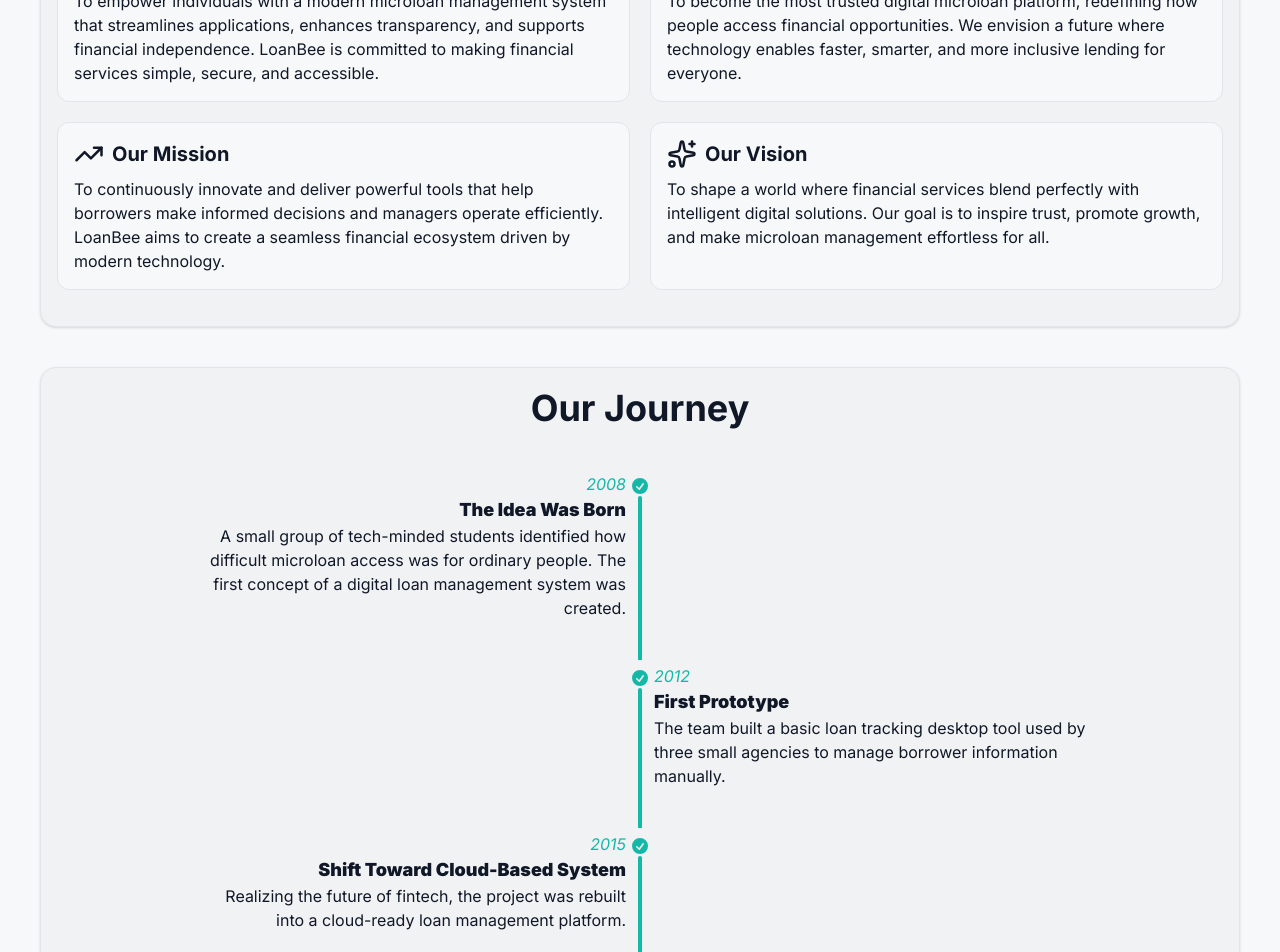
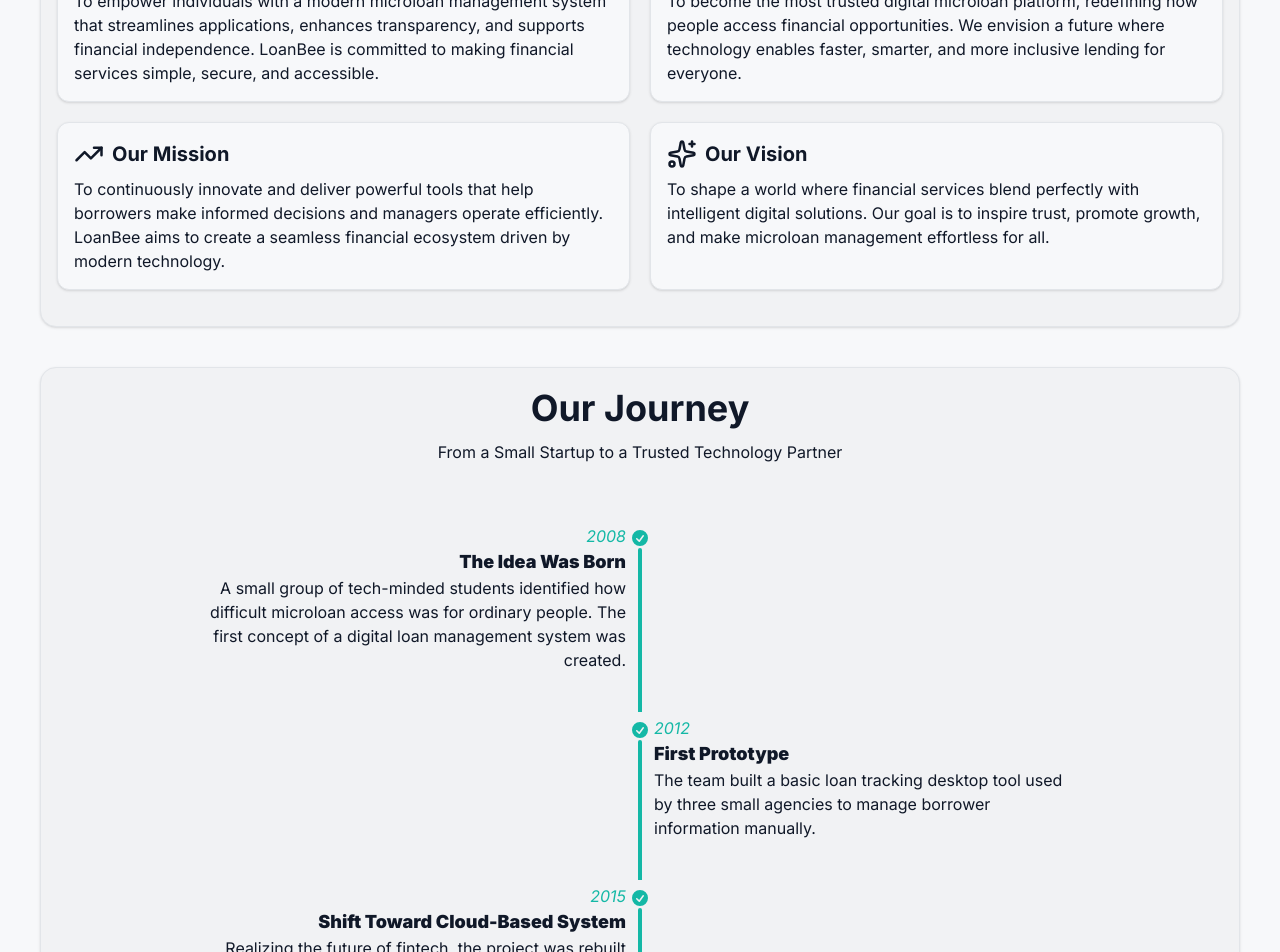
Before and after one commit to hossain-shifat/Micro-Loan, a React (Vite) app: page /about in a window 1280 px wide. Shown: the part 700-1652 px from the top of the page. Built offline with nearby package versions, Linux system fonts and the light colour scheme; no server answers.

Commit message:
Add about get in touch section

```diff
--- a/src/Pages/About/About/About.jsx
+++ b/src/Pages/About/About/About.jsx
@@ -3,6 +3,7 @@
 import FadeIn from '../../../Components/Animations/FadeIn/FadeIn'
 import MissionAndVision from '../MissionAndVision/MissionAndVision'
 import OurJourney from '../OurJourney/OurJourney'
+import GetInTouch from '../GetInTouch/GetInTouch'
 
 const About = () => {
     return (
@@ -16,6 +17,9 @@
             <FadeIn>
                 <OurJourney />
             </FadeIn>
+            <FadeIn>
+                <GetInTouch />
+            </FadeIn>
         </div>
     )
 }
--- /dev/null
+++ b/src/Pages/About/GetInTouch/GetInTouch.jsx
@@ -0,0 +1,39 @@
+import { Mail, MapPin, Phone } from 'lucide-react'
+import React from 'react'
+import FadeIn from '../../../Components/Animations/FadeIn/FadeIn'
+
+const GetInTouch = () => {
+    return (
+        <div className="space-y-10">
+            <div className="space-y-3">
+                <h1 className="text-center font-bold text-2xl md:text-4xl">Get In Touch</h1>
+                <p className="text-center px-8">Ready to start your digital transformation journey? We'd love to hear from you.</p>
+            </div>
+            <div className="grid md:grid-cols-3 p-4 gap-3 md:gap-5">
+                <FadeIn>
+                    <div className="p-4 space-y-3 border border-base-100 bg-base-100 rounded-xl shadow-sm text-center">
+                        <Mail size={30} className="max-w-full mx-auto" />
+                        <h1>Email</h1>
+                        <p>loanbee@gmail.com</p>
+                    </div>
+                </FadeIn>
+                <FadeIn>
+                    <div className="p-4 space-y-3 border border-base-100 bg-base-100 rounded-xl shadow-sm text-center">
+                        <Phone size={30} className="max-w-full mx-auto" />
+                        <h1>Phone</h1>
+                        <p>+8801234895349</p>
+                    </div>
+                </FadeIn>
+                <FadeIn>
+                    <div className="p-4 space-y-3 border border-base-100 bg-base-100 rounded-xl shadow-sm text-center">
+                        <MapPin size={30} className="max-w-full mx-auto" />
+                        <h1>Office</h1>
+                        <p>Dhaka,Bangladesh</p>
+                    </div>
+                </FadeIn>
+            </div>
+        </div>
+    )
+}
+
+export default GetInTouch
--- a/src/Pages/About/MissionAndVision/MissionAndVision.jsx
+++ b/src/Pages/About/MissionAndVision/MissionAndVision.jsx
@@ -16,7 +16,7 @@
                     missionVisionData.map((m, index) => (
                         m.id % 2 !== 0 ?
                             <FadeIn key={index} duration={0.4}>
-                                <div className="h-full p-4 border border-base-300 bg-base-100 rounded-xl space-y-2">
+                                <div className="h-full p-4 border border-base-300 bg-base-100 rounded-xl shadow-sm space-y-2">
                                     <div className="flex gap-2 items-center font-bold text-xl">
                                         {index === 0 ? <Target size={30} /> : <TrendingUp size={30} />}
                                         <h1>{m.title}</h1>
@@ -29,7 +29,7 @@
                             </FadeIn>
                             :
                             <FadeIn key={index} duration={0.4}>
-                                <div className="h-full p-4 border border-base-300 bg-base-100 auto-rows-fr rounded-xl space-y-2">
+                                <div className="h-full p-4 border border-base-300 bg-base-100 shadow-sm rounded-xl space-y-2">
                                     <div className="flex gap-2 items-center font-bold text-xl">
                                         {index === 1 ? <Eye size={30} /> : <Sparkles size={30} />}
                                         <h1>{m.title}</h1>
--- a/src/Pages/About/OurJourney/OurJourney.jsx
+++ b/src/Pages/About/OurJourney/OurJourney.jsx
@@ -5,10 +5,11 @@
 const OurJourney = () => {
     return (
         <div className="space-y-10">
-            <div>
+            <div className="space-y-3">
                 <h1 className="font-bold text-2xl md:text-4xl text-center">Our Journey</h1>
+                <p className="text-center px-4">From a Small Startup to a Trusted Technology Partner</p>
             </div>
-            <div className="max-w-[900px] mx-auto">
+            <div className="max-w-[900px] mx-auto p-4">
                 <ul className="timeline timeline-snap-icon max-md:timeline-compact timeline-vertical">
                     {
                         journeyTimeline.map((timeLine, index) => (
```
